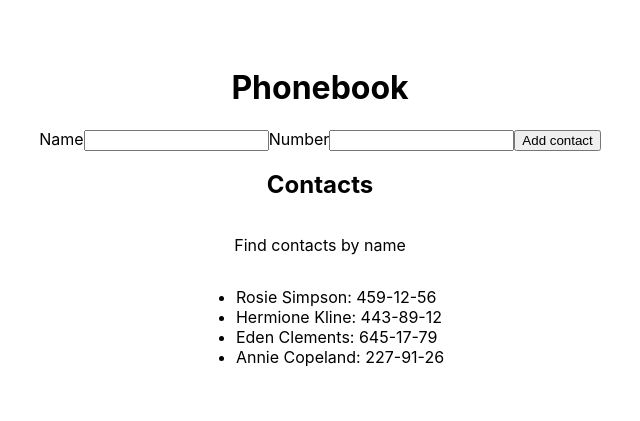
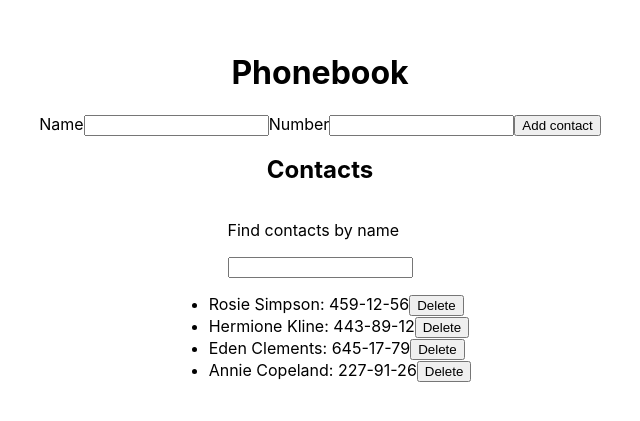
Before and after one commit to emmabaka/goit-react-hw-02-phonebook, a React (Create React App) app: page / in a window 1280 px wide. Shown: the part 185-606 px from the top of the page, without its empty margins (320-960 px from the left). Built offline with nearby package versions, Linux system fonts and the light colour scheme.

Commit message:
add all components

```diff
--- a/src/components/App.jsx
+++ b/src/components/App.jsx
@@ -2,6 +2,7 @@ import { nanoid } from 'nanoid';
 import { Component } from 'react';
 import ContactList from './ContactList/ContactList';
 import ContactForm from './ContactForm/ContactForm';
+import Filter from './Filter/Filter';
 
 export class App extends Component {
   state = {
@@ -15,21 +16,49 @@ export class App extends Component {
   };
 
   handleSubmit = (contactName, contactNumber) => {
-    this.setState(state => {
-      const contactArr = [...state.contacts];
+    this.setState(prevState => {
+      const isInclude = prevState.contacts.some(
+        contact => contact.name === contactName
+      );
+      if (isInclude) {
+        alert(`${contactName} is already in contacts`);
+        return prevState;
+      } else {
+        const newContact = {
+          id: nanoid(4),
+          name: contactName,
+          number: contactNumber,
+        };
+        const contactArr = [newContact, ...prevState.contacts];
+        return { contacts: contactArr };
+      }
+    });
+  };
 
-      contactArr.push({
-        id: nanoid(4),
-        name: contactName,
-        number: contactNumber,
-      });
+  handleFilterChange = e => {
+    const filterValue = e.target.value;
+    this.setState({ filter: filterValue });
+  };
 
-      return { contacts: contactArr };
+  filterByName = () => {
+    const { contacts, filter } = this.state;
+    return contacts.filter(contact =>
+      contact.name.toLowerCase().includes(filter.toLowerCase())
+    );
+  };
+
+  deleteContact = id => {
+    const { contacts } = this.state;
+    console.log(id);
+    const filtered = contacts.filter(contact => contact.id !== id);
+    this.setState(() => {
+      return { contacts: filtered };
     });
   };
 
   render() {
-    const { contacts } = this.state;
+    const filteredContacts = this.filterByName();
+
     return (
       <div
         style={{
@@ -44,8 +73,14 @@ export class App extends Component {
         <h1>Phonebook</h1>
         <ContactForm handleSubmit={this.handleSubmit} />
         <h2>Contacts</h2>
-        <p>Find contacts by name</p>
-        <ContactList contacts={contacts} />
+        <Filter
+          value={this.state.filter}
+          handleChange={this.handleFilterChange}
+        />
+        <ContactList
+          contacts={filteredContacts}
+          deleteContact={this.deleteContact}
+        />
       </div>
     );
   }
--- a/src/components/ContactList/ContactList.jsx
+++ b/src/components/ContactList/ContactList.jsx
@@ -1,10 +1,11 @@
-const ContactList = ({ contacts }) => {
+const ContactList = ({ contacts, deleteContact }) => {
   return (
     <ul>
       {contacts.map(item => {
         return (
           <li key={item.id}>
-            {item.name}: {item.number}
+            <span> {item.name}:</span> <span>{item.number}</span>
+            <button onClick={() => deleteContact(item.id)}>Delete</button>
           </li>
         );
       })}
--- a/src/components/Filter/Filter.jsx
+++ b/src/components/Filter/Filter.jsx
@@ -0,0 +1,10 @@
+const Filter = ({ value, handleChange }) => {
+  return (
+    <div>
+      <p>Find contacts by name</p>
+      <input type="text" name="filter" value={value} onChange={handleChange} />
+    </div>
+  );
+};
+
+export default Filter;
```
